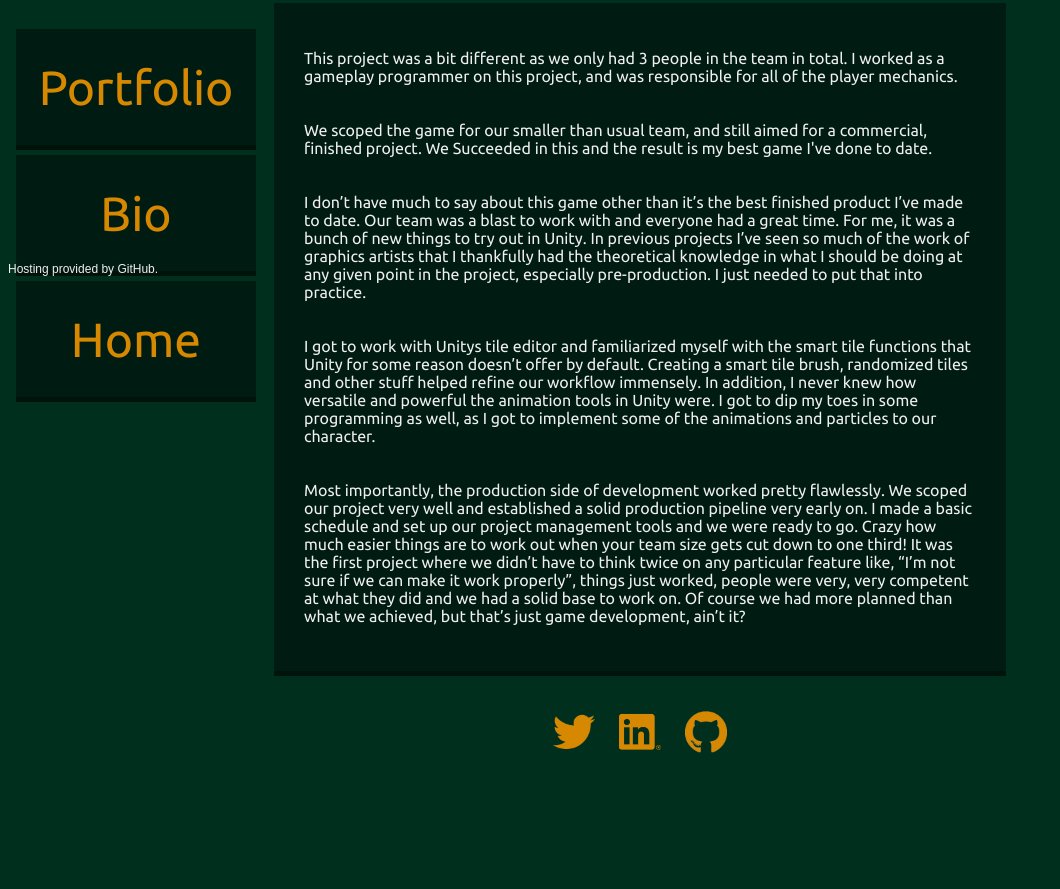
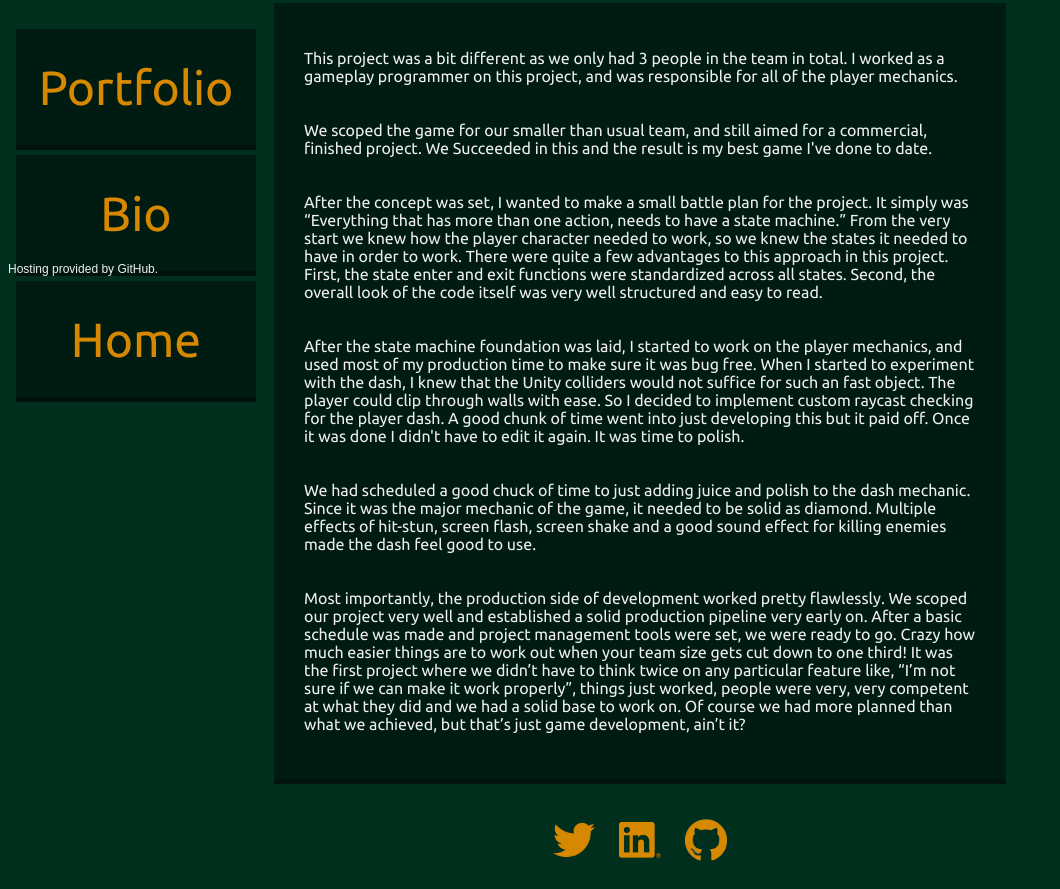
Before and after one commit to SkeletonJelly47/home, a plain HTML site: page games/ninja.html in a window 1280 px wide. Shown: the part 524-1413 px from the top of the page, without its empty margins (0-1060 px from the left). Before the commit the page ends 1305 px from the top, so only its background shows below. Drawn offline with Linux system fonts and the light colour scheme.

Commit message:
Add Ninja and frogs content, add image for mics page, crop selene thumbnail

```diff
--- a/games/ninja.html
+++ b/games/ninja.html
@@ -25,11 +25,13 @@
 
         <p>We scoped the game for our smaller than usual team, and still aimed for a commercial, finished project. We Succeeded in this and the result is my best game I've done to date.</p>
 
-        <p>I don’t have much to say about this game other than it’s the best finished product I’ve made to date. Our team was a blast to work with and everyone had a great time. For me, it was a bunch of new things to try out in Unity. In previous projects I’ve seen so much of the work of graphics artists that I thankfully had the theoretical knowledge in what I should be doing at any given point in the project, especially pre-production. I just needed to put that into practice.</p>
+        <p>After the concept was set, I wanted to make a small battle plan for the project. It simply was “Everything that has more than one action, needs to have a state machine.” From the very start we knew how the player character needed to work, so we knew the states it needed to have in order to work. There were quite a few advantages to this approach in this project. First, the state enter and exit functions were standardized across all states. Second, the overall look of the code itself was very well structured and easy to read.</p>
 
-        <p>I got to work with Unitys tile editor and familiarized myself with the smart tile functions that Unity for some reason doesn’t offer by default. Creating a smart tile brush, randomized tiles and other stuff helped refine our workflow immensely. In addition, I never knew how versatile and powerful the animation tools in Unity were. I got to dip my toes in some programming as well, as I got to implement some of the animations and particles to our character.</p>
+        <p>After the state machine foundation was laid, I started to work on the player mechanics, and used most of my production time to make sure it was bug free. When I started to experiment with the dash, I knew that the Unity colliders would not suffice for such an fast object. The player could clip through walls with ease. So I decided to implement custom raycast checking for the player dash. A good chunk of time went into just developing this but it paid off. Once it was done I didn't have to edit it again. It was time to polish.</p>
 
-        <p>Most importantly, the production side of development worked pretty flawlessly. We scoped our project very well and established a solid production pipeline very early on. I made a basic schedule and set up our project management tools and we were ready to go.  Crazy how much easier things are to work out when your team size gets cut down to one third! It was the first project where we didn’t have to think twice on any particular feature like, “I’m not sure if we can make it work properly”, things just worked, people were very, very competent at what they did and we had a solid base to work on. Of course we had more planned than what we achieved, but that’s just game development, ain’t it?</p>
+        <p>We had scheduled a good chuck of time to just adding juice and polish to the dash mechanic. Since it was the major mechanic of the game, it needed to be solid as diamond. Multiple effects of hit-stun, screen flash, screen shake and a good sound effect for killing enemies made the dash feel good to use.</p>
+
+        <p>Most importantly, the production side of development worked pretty flawlessly. We scoped our project very well and established a solid production pipeline very early on. After a basic schedule was made and project management tools were set, we were ready to go. Crazy how much easier things are to work out when your team size gets cut down to one third! It was the first project where we didn’t have to think twice on any particular feature like, “I’m not sure if we can make it work properly”, things just worked, people were very, very competent at what they did and we had a solid base to work on. Of course we had more planned than what we achieved, but that’s just game development, ain’t it?</p>
 
 <!--<div class = "article-grid-container">
         <div class = "article-grid-text"></div>
```
Also changed, not shown: games/frogs.html (+7 -1 lines), portfolio.html (+3 -3 lines), image/Misc.png (added), image/thumbnail/Selene_thumbnail_Cropped.png (added), 1 other file.
